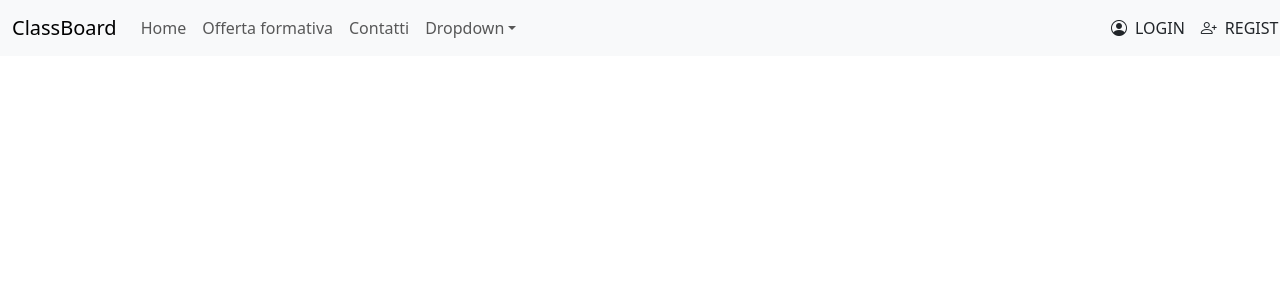
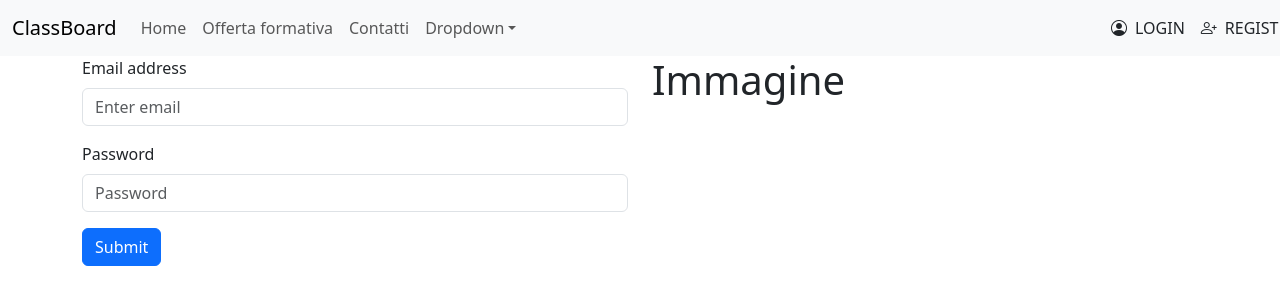
Before and after one commit to gentjanaH/registro-elettronico-frontend, a React (Vite) app: page /login in a window 1280 px wide. Shown: the top 304 px of the page. Built offline with nearby package versions, Linux system fonts and the light colour scheme.

Commit message:
impostato form di login

```diff
--- a/src/App.jsx
+++ b/src/App.jsx
@@ -4,6 +4,7 @@ import './App.css'
 import MyNavbar from "./components/MyNavbar"
 import { BrowserRouter, Routes, Route } from "react-router-dom"
 import FormRegistrazione from "./components/FormRegistrazione"
+import FormLogin from "./components/FormLogin"
 
 function App() {
 
@@ -15,6 +16,7 @@ function App() {
         <Routes>
           <Route path="/" element={<h1>Home</h1>} />
           <Route path="/register" element={<FormRegistrazione />} />
+          <Route path="/login" element={<FormLogin />} />
         </Routes>
       </BrowserRouter>
 
--- /dev/null
+++ b/src/components/FormLogin.jsx
@@ -0,0 +1,54 @@
+import { useState } from "react";
+import { Button, Container, Form, Row, Col } from "react-bootstrap";
+
+
+
+const FormLogin = () => {
+
+    // stati per email e password
+    const [email, setEmail] = useState("");
+    const [password, setPassword] = useState("");
+
+    return (
+        <Container>
+            <Row>
+                <Col xs={12} md={6}>
+                    <Form >
+                        <Form.Group className="mb-3" controlId="formBasicEmail">
+                            <Form.Label>Email address</Form.Label>
+                            <Form.Control
+                                type="email"
+                                placeholder="Enter email"
+                                value={email}
+                                onChange={(e) => setEmail(e.target.value)}
+                            />
+                        </Form.Group>
+
+                        <Form.Group className="mb-3" controlId="formBasicPassword">
+                            <Form.Label>Password</Form.Label>
+                            <Form.Control
+                                type="password"
+                                placeholder="Password"
+                                value={password}
+                                onChange={(e) => setPassword(e.target.value)}
+                            />
+                        </Form.Group>
+
+                        <Button variant="primary" type="submit">
+                            Submit
+                        </Button>
+                    </Form>
+                </Col>
+                <Col xs={12} md={6}>
+                    <h1>Immagine</h1>
+                </Col>
+            </Row>
+        </Container>
+
+
+
+    );
+
+}
+
+export default FormLogin;
--- a/src/components/IconeNavbar.jsx
+++ b/src/components/IconeNavbar.jsx
@@ -6,7 +6,7 @@ const IconeNavbar = () => {
     return (
         <div className="d-flex justify-content-end align-items-center w-50">
             <div className="d-flex justify-content-around w-25">
-                <Link href="#" className="text-decoration-none text-dark d-flex me-3 align-items-center">
+                <Link to="/login" className="text-decoration-none text-dark d-flex me-3 align-items-center">
                     <i className="bi bi-person-circle me-2"></i>
                     <span>LOGIN</span></Link>
                 <Link to="/register" className="text-decoration-none text-dark d-flex align-items-center">
```
